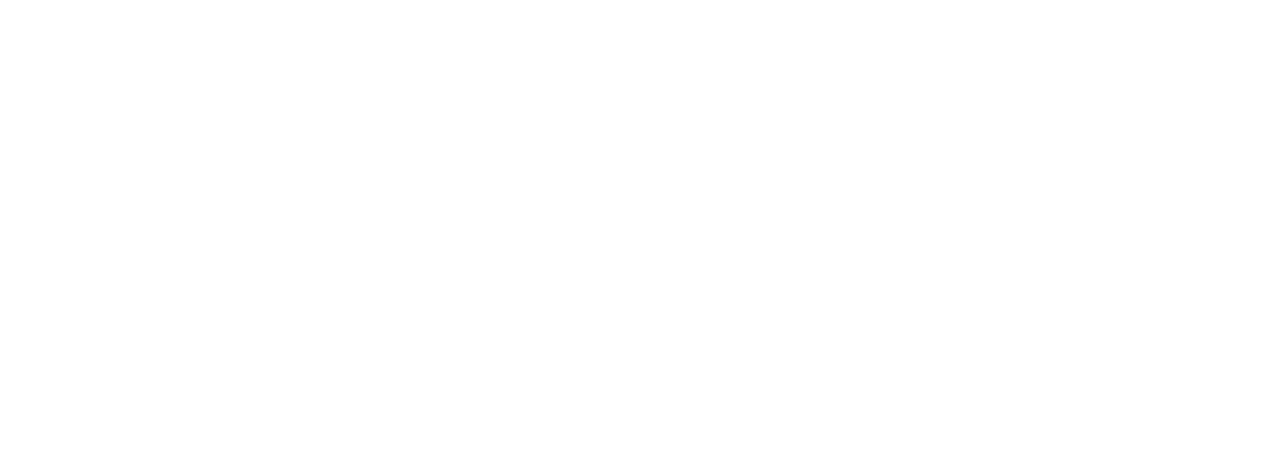
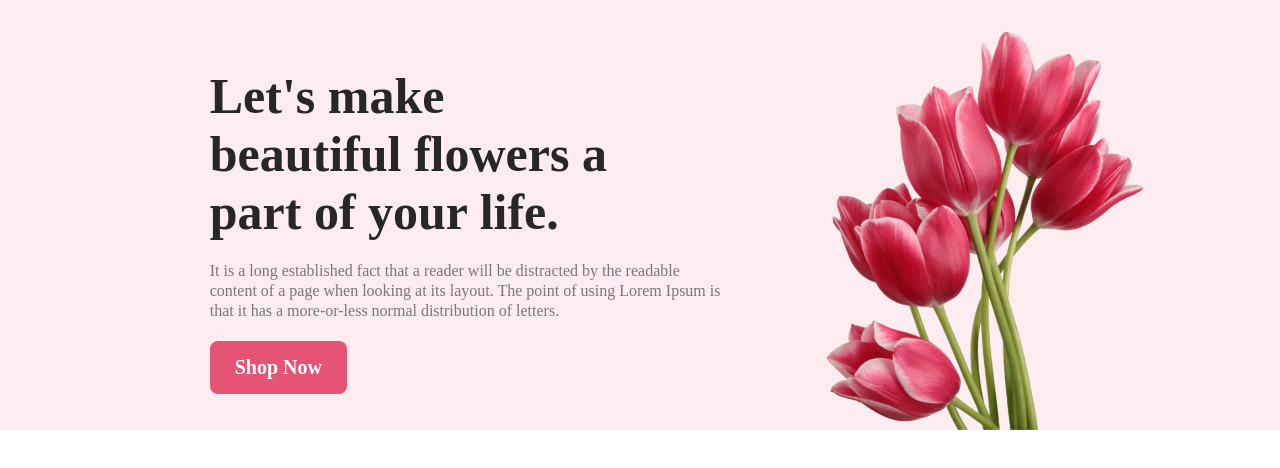
Before and after one commit to Mosiour/Assignment1, a plain HTML site: page index.html in a window 1280 px wide. Drawn offline with Linux system fonts and the light colour scheme.

Commit message:
banner added

```diff
--- a/index.html
+++ b/index.html
@@ -3,9 +3,21 @@
 <head>
     <meta charset="UTF-8">
     <meta name="viewport" content="width=device-width, initial-scale=1.0">
+    <link rel="stylesheet" href="styles/shop.css">
     <title>Flower Shop</title>
 </head>
 <body>
-
+    <header class="header">
+        <div class="banner">
+            <div>
+                <h1 class="banner-title">Let's make <br> beautiful flowers a <br> part of your life.</h1>
+                <p class="content">It is a long established fact that a reader will be distracted by the readable <br> content of a page when looking at its layout. The point of using Lorem Ipsum is <br> that it has a more-or-less normal distribution of letters.</p>
+                <div id="btn">
+                    <button class="btn-primary">Shop Now</button>
+                </div>
+            </div>
+            <img class="profile-pic" src="Flower Asset/pngwing 10.png" alt="Flower">
+        </div>
+    </header>
 </body>
 </html>
--- /dev/null
+++ b/styles/shop.css
@@ -0,0 +1,44 @@
+* {
+    margin: 0;
+    padding: 0;
+    font-family: "sans-serif";
+}
+
+/* Header related styles */
+.header {
+  background-color: #e554731a;
+}
+.banner {
+  padding: 30px 30px 0px 120px;
+  display: flex;
+  align-items: center;
+  justify-content: space-evenly;
+}
+.banner-title {
+    color: #272727;
+    font-size: 50px;
+    font-weight: 800px;
+  }
+  .content {
+    color: rgba(39, 39, 39, 0.6);
+    font-size: 16px;
+    font-weight: 200;
+    line-height: 20px;
+    margin-top: 20px;
+  }
+  #btn{
+    margin-top: 20px;
+}
+.btn-primary {
+    border-radius: 8px;
+    background: #e55473;
+    border: 0;
+    color: #fff;
+    font-size: 20px;
+    font-weight: 700;
+    padding: 15px 25px;
+  }
+  .profile-pic {
+    width: 350px;
+    height: 400px;
+  }
```
Also changed, not shown: Flower Asset/Flower 01.png (added), Flower Asset/Group 57.png (added), Flower Asset/Group 58.png (added), Flower Asset/Group 59.png (added), Flower Asset/Rectangle 4.png (added), Flower Asset/Rectangle 5.png (added), Flower Asset/Rectangle 6.png (added), Flower Asset/Rectangle 9.png (added), Flower Asset/amazon.png (added), Flower Asset/figma.png (added), Flower Asset/google.png (added), Flower Asset/pngwing 10.png (added), Flower Asset/pngwing 5.png (added), Flower Asset/pngwing 6.png (added), 4 more files.
